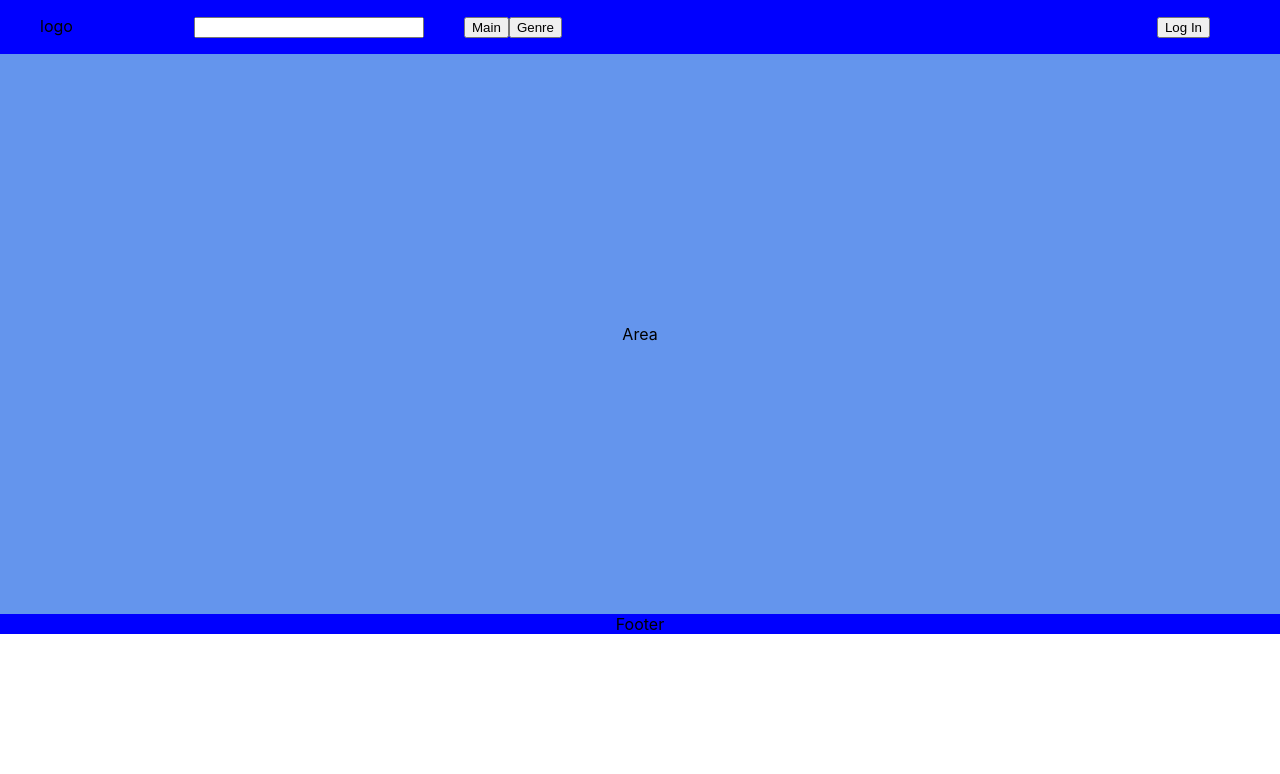
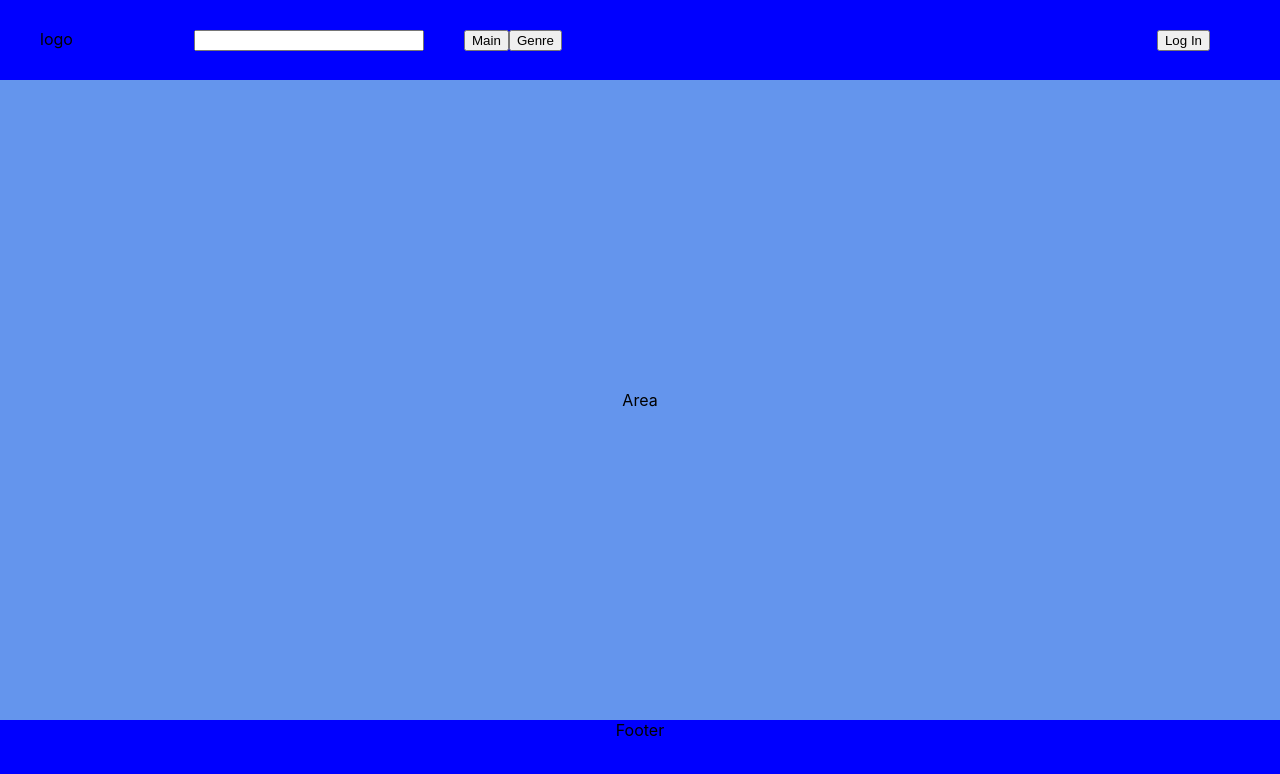
Before and after one commit to KarpovPavel15/example-git-flow, a React (Create React App) app: page / in a window 1280 px wide. Shown: the top 774 px of the page. Built offline with nearby package versions, Linux system fonts and the light colour scheme.

Commit message:
edit height of blocks

```diff
--- a/src/components/footer.scss
+++ b/src/components/footer.scss
@@ -1,4 +1,5 @@
 .app-footer{
+  height: 10%;
   background-color: blue;
   text-align: center;
 }
--- a/src/components/header.scss
+++ b/src/components/header.scss
@@ -4,6 +4,7 @@
   width: 100%;
   justify-content: space-between;
   align-items: center;
+  height: 10%;
 
   .header-menu {
     width: 60%;
--- a/src/components/main.scss
+++ b/src/components/main.scss
@@ -3,7 +3,7 @@
   align-items: center;
   background-color: cornflowerblue;
   justify-content: center;
-  height: 70%;
+  height: 80%;
   .main-area{
     text-align: center;
   }
```
